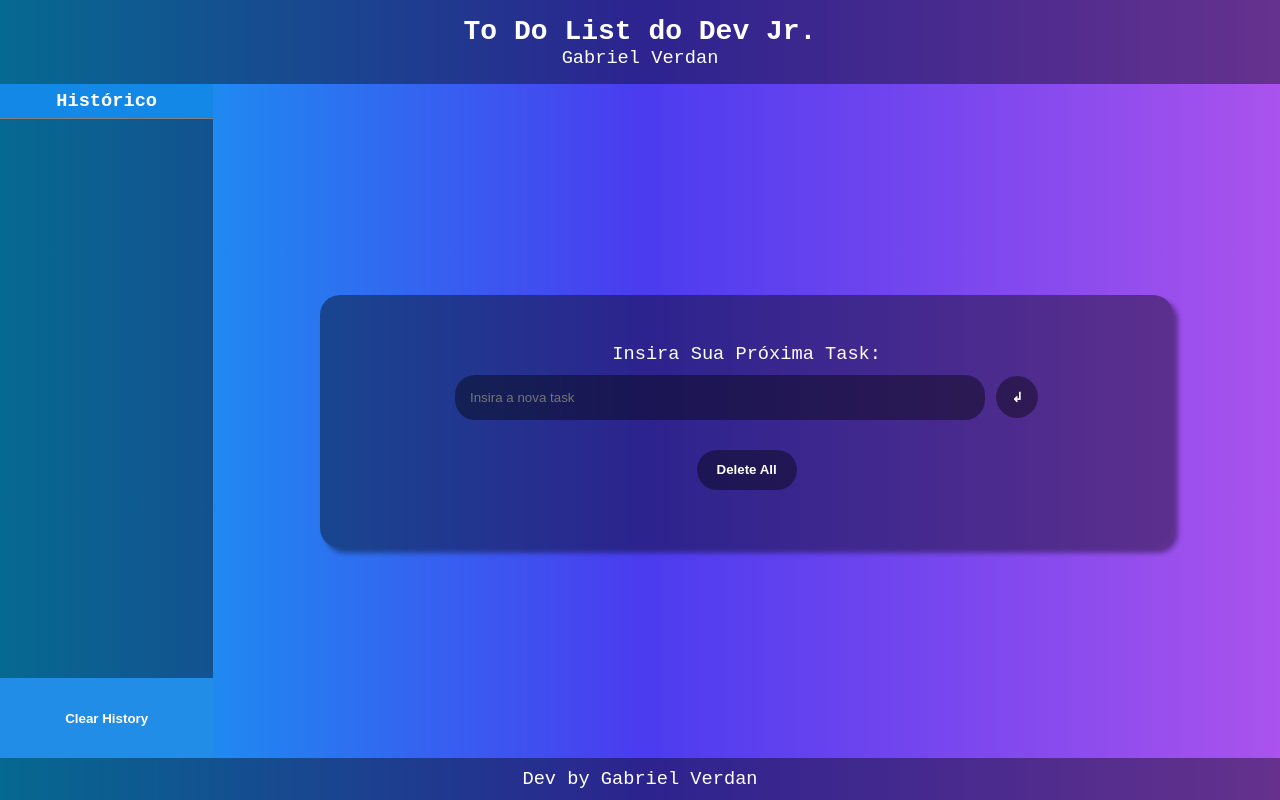
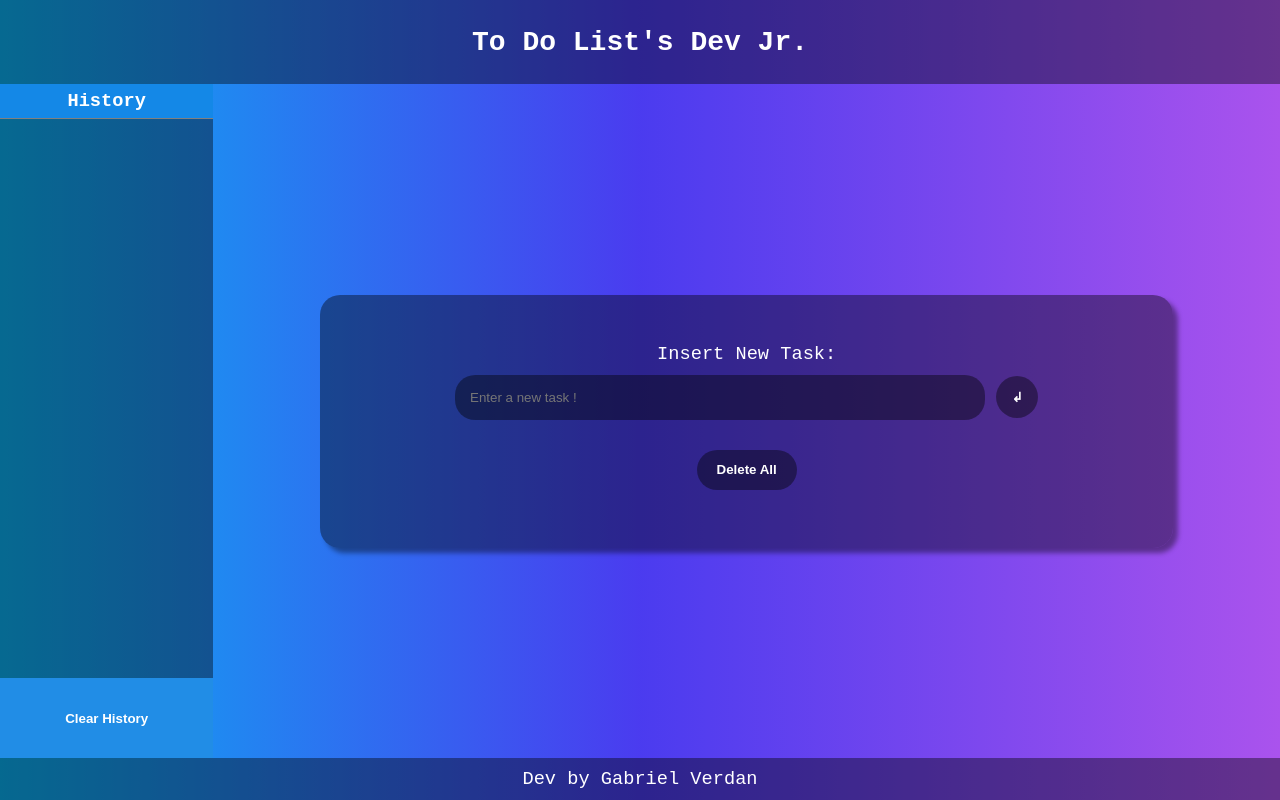
Before and after one commit to GVerdans/Dev-Jr-s-To-Do-List, a plain HTML site: page index.html in a window 1280 px wide. Drawn offline with Linux system fonts and the light colour scheme.

Commit message:
patch/adjusts in text

```diff
--- a/index.html
+++ b/index.html
@@ -8,20 +8,20 @@
 <head>
   <meta charset="UTF-8" />
   <meta name="viewport" content="width=device-width, initial-scale=1.0" />
-  <title>To Do List Da Massa</title>
+  <title>Jr's Todo List</title>
   <link rel="stylesheet" href="sources/CSS/style_todolist.css" />
 </head>
 
 <body>
   <div class="container">
     <header>
-      <h2>To Do List do Dev Jr.</h2>
-      <nav>Gabriel Verdan</nav>
+      <h2>To Do List's Dev Jr.</h2>
+      <!-- <nav>Gabriel Verdan</nav> -->
     </header>
 
     <aside>
       <!-- ASIDE, aqui entra um menuzao lateral para o histórico das tasks. -->
-      <p>Histórico</p>
+      <p>History</p>
 
       <ul class="tasks-history">
 
@@ -35,9 +35,9 @@
 
     <article>
       <div class="todo">
-        <label for="ipt-todo">Insira sua próxima Task:
+        <label for="ipt-todo">Insert new Task:
           <br />
-          <input type="text" name="ipt-todo" id="ipt-txt-todo" placeholder="Insira a nova task" class="input-field" />
+          <input type="text" name="ipt-todo" id="ipt-txt-todo" placeholder="Enter a new task !" class="input-field" />
           <input type="button" class="button-insert-task" title="Insert" id="btn-insert-task" value="&ldsh;" />
         </label>
 
--- a/sources/JS/scripts_todolist.js
+++ b/sources/JS/scripts_todolist.js
@@ -54,7 +54,7 @@ function jogarItensNoArrayPrincipal() {
   if(!todoInput.value.trim()){
     // alert("Insira uma Task Válida !");
     todoInput.classList.replace('input-field', 'input-field-alert');
-    todoInput.setAttribute("placeholder", "INSIRA UMA TASK VÁLIDA !");
+    todoInput.setAttribute("placeholder", "ENTER A VALID TASK !");
     return;
   }
 
```
